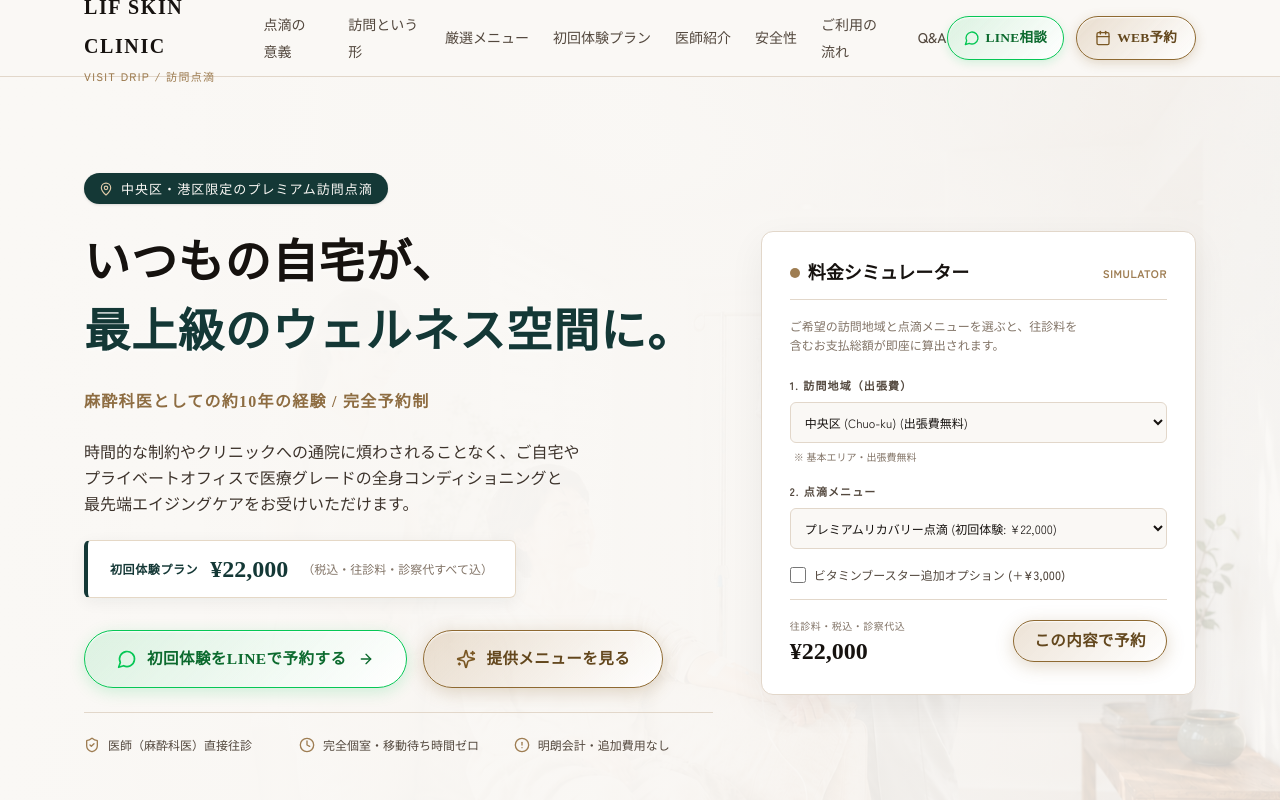
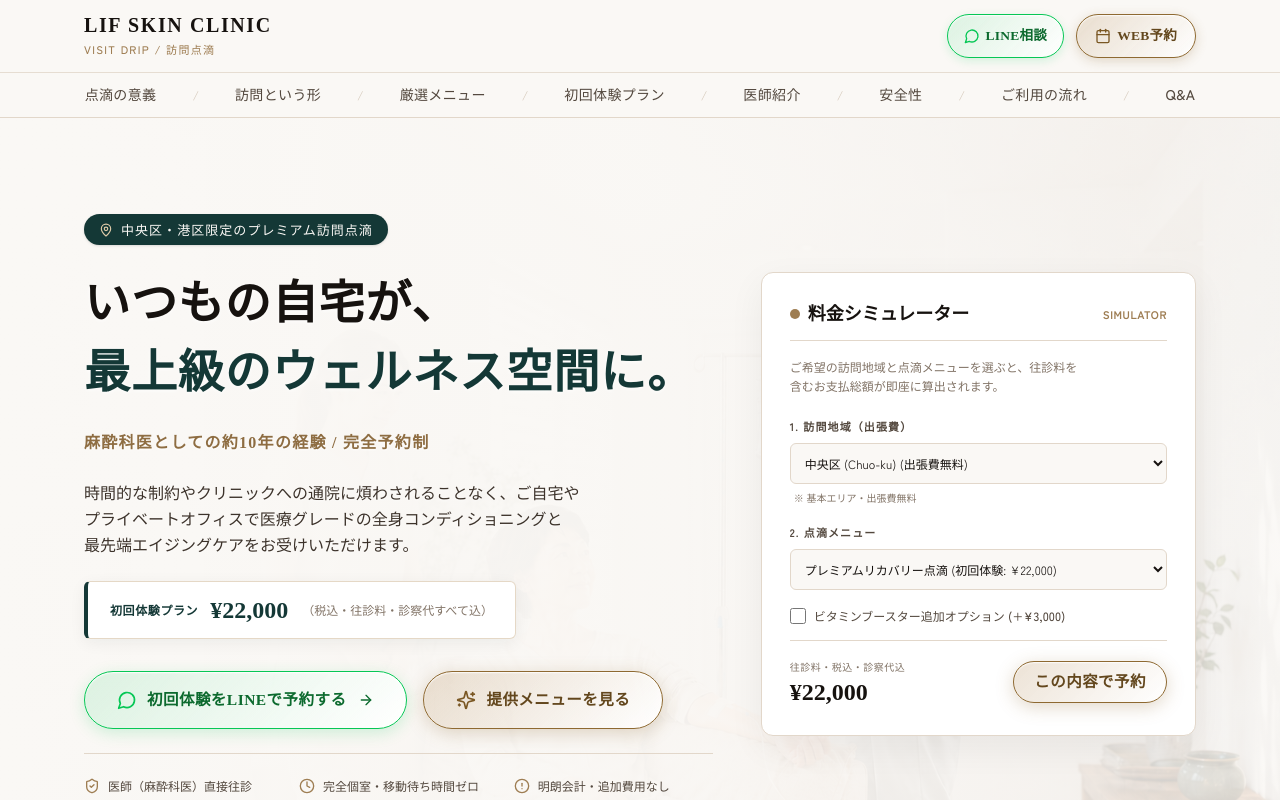
Before and after one commit to JUN52112891/houmon-tenteki-marketing, a React (Vite) app: page / in a window 1280 px wide. Shown: the top 800 px of the page. Built offline with nearby package versions, Linux system fonts and the light colour scheme; a web font is replaced by a local one.

Commit message:
feat(ui): update header to 2-tier layout
Refactor the header to a two-tier desktop structure for better navigation and branding, and update dev server configuration for stricter port usage.

```diff
--- a/src/App.tsx
+++ b/src/App.tsx
@@ -122,30 +122,20 @@ export default function App() {
     <div className="min-h-screen bg-[#FAF8F5] text-[#221D18] font-sans antialiased selection:bg-[#143836] selection:text-white pb-20 md:pb-0">
 
       {/* ===================================================
-          Header & Navigation (Oligio-Kiss Style)
+          Header & Navigation (2-Tier PC Layout)
           =================================================== */}
       <header className="site-header">
-        <div className="max-w-[1160px] mx-auto px-6 h-[76px] flex items-center justify-between">
+        {/* 上段: クリニック名 / ロゴ ＆ 問い合わせ・予約ボタン */}
+        <div className="max-w-[1160px] mx-auto px-6 h-[68px] lg:h-[72px] flex items-center justify-between">
 
           {/* Logo */}
-          <div className="logo-wrap">
-            <span className="logo-title">LIF SKIN CLINIC</span>
-            <span className="logo-sub">VISIT DRIP / 訪問点滴</span>
-          </div>
-
-          {/* Desktop Nav */}
-          <nav className="hidden lg:flex items-center gap-6">
-            <a href="#about" className="header-link">点滴の意義</a>
-            <a href="#service" className="header-link">訪問という形</a>
-            <a href="#menu-detail" className="header-link">厳選メニュー</a>
-            <a href="#trial" className="header-link">初回体験プラン</a>
-            <a href="#doctor" className="header-link">医師紹介</a>
-            <a href="#safety" className="header-link">安全性</a>
-            <a href="#flow" className="header-link">ご利用の流れ</a>
-            <a href="#faq" className="header-link">Q&A</a>
-          </nav>
-
-          {/* Header CTAs */}
+          <a href="#" className="logo-wrap">
+            <span className="logo-title text-xl sm:text-[22px] tracking-[0.08em] font-serif text-[#16120F]">LIF SKIN CLINIC</span>
+            <span className="logo-sub text-[10px] sm:text-[11px] tracking-[0.14em] text-[#8E6D42]">VISIT DRIP / 訪問点滴</span>
+          </a>
+
+          {/* Header CTAs & Hamburger */}
+          <div className="flex items-center gap-3">
             <div className="hidden sm:flex items-center gap-3">
               <a
                 href="https://line.me"
@@ -173,6 +163,30 @@ export default function App() {
             >
               {isMobileMenuOpen ? <X className="w-6 h-6" /> : <Menu className="w-6 h-6" />}
             </button>
+          </div>
+        </div>
+
+        {/* 下段 (PC版): ナビゲーションメニュー */}
+        <div className="hidden lg:block border-t border-[#E2D7CA]/80 bg-[#FAF8F5]/95">
+          <div className="max-w-[1160px] mx-auto px-6 h-[44px] flex items-center justify-center">
+            <nav className="flex items-center justify-center gap-7 xl:gap-9">
+              <a href="#about" className="header-link text-[13.5px] tracking-wide hover:text-[#143836]">点滴の意義</a>
+              <span className="text-[#D3C7B8] text-xs select-none">/</span>
+              <a href="#service" className="header-link text-[13.5px] tracking-wide hover:text-[#143836]">訪問という形</a>
+              <span className="text-[#D3C7B8] text-xs select-none">/</span>
+              <a href="#menu-detail" className="header-link text-[13.5px] tracking-wide hover:text-[#143836]">厳選メニュー</a>
+              <span className="text-[#D3C7B8] text-xs select-none">/</span>
+              <a href="#trial" className="header-link text-[13.5px] tracking-wide hover:text-[#143836]">初回体験プラン</a>
+              <span className="text-[#D3C7B8] text-xs select-none">/</span>
+              <a href="#doctor" className="header-link text-[13.5px] tracking-wide hover:text-[#143836]">医師紹介</a>
+              <span className="text-[#D3C7B8] text-xs select-none">/</span>
+              <a href="#safety" className="header-link text-[13.5px] tracking-wide hover:text-[#143836]">安全性</a>
+              <span className="text-[#D3C7B8] text-xs select-none">/</span>
+              <a href="#flow" className="header-link text-[13.5px] tracking-wide hover:text-[#143836]">ご利用の流れ</a>
+              <span className="text-[#D3C7B8] text-xs select-none">/</span>
+              <a href="#faq" className="header-link text-[13.5px] tracking-wide hover:text-[#143836]">Q&A</a>
+            </nav>
+          </div>
         </div>
 
         {/* Mobile menu dropdown */}
@@ -839,7 +853,7 @@ export default function App() {
                   </div>
                   <div className="p-4 bg-white rounded-[10px] border border-[#E2D7CA]/70 shadow-2xs">
                     <p className="font-bold text-[#16120F] mb-1.5 flex flex-wrap items-baseline gap-x-1.5 text-sm sm:text-[15px]">
-                      <span className="text-[#143836]">6. マグネシウム</span>
+                      <span className="text-[#143836] w-full sm:w-auto">6. マグネシウム</span>
                       <span className="text-xs sm:text-[13px] text-[#8E6D42]">【筋肉・神経のサポート】</span>
                     </p>
                     <p className="text-[#6B5E52] text-xs sm:text-[13px] leading-relaxed">
--- a/vite.config.ts
+++ b/vite.config.ts
@@ -11,6 +11,7 @@ export default defineConfig({
   server: {
     host: '0.0.0.0',
     port: 3000,
-    allowedHosts: 'all',
+    strictPort: true,
+    allowedHosts: true,
   },
 })
```
Lines whose indentation alone changed are shown as unchanged.
